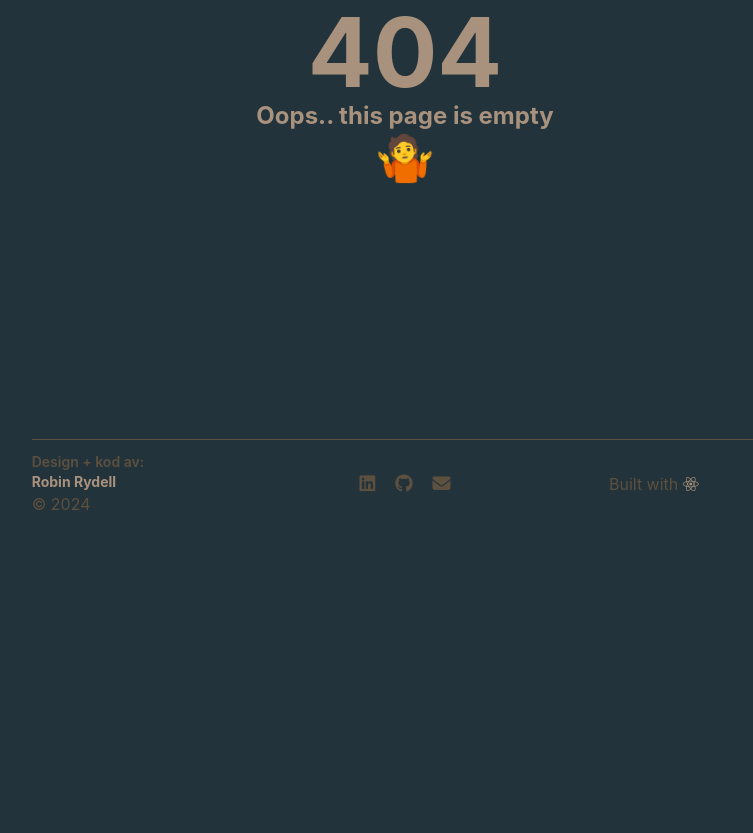
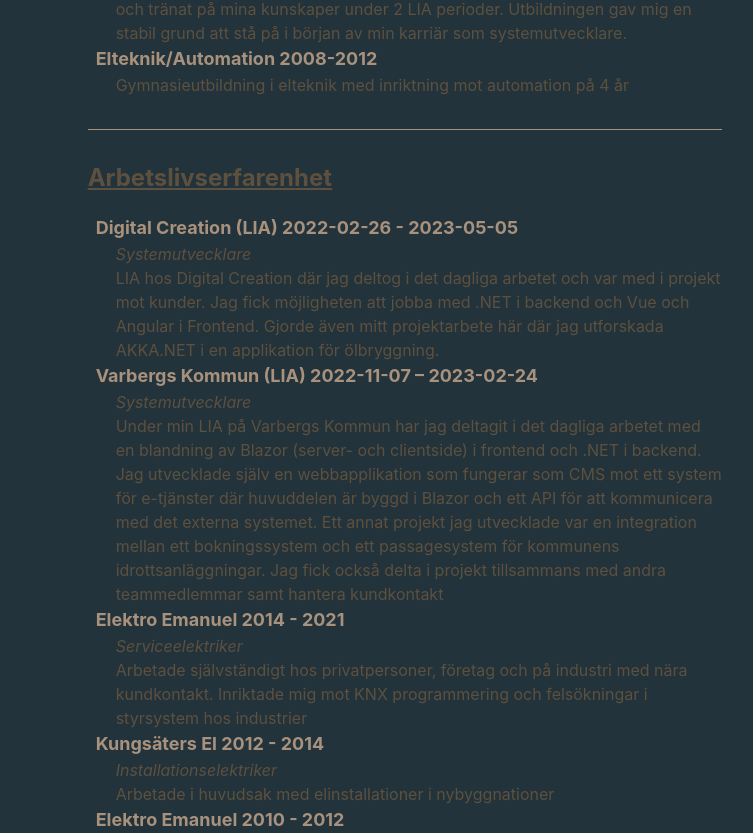
Before and after one commit to hoprob/RobinRydell, a React (Create React App) app: page /resume in a window 1280 px wide. Before the commit this address had no page. Shown: the part 267-1100 px from the top of the page, without its empty margins (235-988 px from the left). Before the commit the page ends 803 px from the top, so only its background shows below. Built offline with nearby package versions, Linux system fonts and the light colour scheme.

Commit message:
feat: add resume page.

```diff
--- a/src/App.js
+++ b/src/App.js
@@ -5,6 +5,7 @@
 import { useState, useEffect } from 'react';
 import {Routes, Route} from 'react-router-dom';
 import NoMatch from './components/NoMatch';
+import Resume from './Pages/Resume';
 
 function App() {
   return (
@@ -13,6 +14,7 @@
       <main className="pt-16 z-0 pb-10">
           <Routes>
             <Route path="/" element={<Home/>}/>
+            <Route path="/resume" element={<Resume/>}/>
             <Route path="*" element={<NoMatch/>}/>
           </Routes>
       </main>
--- /dev/null
+++ b/src/Pages/Resume.js
@@ -0,0 +1,17 @@
+import Education from "../components/Education";
+import WorkExperience from "../components/WorkExperience";
+
+function Resume() {
+  return (
+    <div className="w-100 flex justify-center">
+      <div className="px-14 w-10/12 md:w-9/12 lg:w-4/6 xl:w-7/12">
+        <Education></Education>
+
+        <hr className="text-info my-8"></hr>
+        <WorkExperience></WorkExperience>
+      </div>
+    </div>
+  );
+}
+
+export default Resume;
--- /dev/null
+++ b/src/components/Education.js
@@ -0,0 +1,17 @@
+import EducationItem from "./EducationItem";
+
+function Education(){
+        return(
+            <div className="">
+                <h3 className="mb-5 text-2xl font-bold text-secondary underline">Utbildning</h3>
+                    <EducationItem educationInfo={{text: 'Utbildningen gav mig breda kunskaper inom både frontend och backend. Under de kurser jag läst har jag bland annat gått igenom grundläggande och avancerad programmering i C# och .NET, agila arbetsmetoder, databaser med fokus på SQL, systemtestning, API:er, Webbutveckling och MVC. Under utbildningen har jag också gjort projekt i både Angular och React samt utövat och tränat på mina kunskaper under 2 LIA perioder. Utbildningen gav mig en stabil grund att stå på i början av min karriär som systemutvecklare.'
+                    , title: 'Systemutvecklare .NET', years: '2021-2023', instutiution: 'Campus Varberg', icon: 'fa-solid fa-code'}}></EducationItem>
+                    <EducationItem educationInfo={{title:"Elteknik/Automation", years: "2008-2012",
+                    instutution: "Pederskrivares gymnasieskola , Varberg",
+                    text: "Gymnasieutbildning i elteknik med inriktning mot automation på 4 år"}}>
+                    </EducationItem>
+            </div>
+        );
+    }
+
+export default Education;
--- /dev/null
+++ b/src/components/EducationItem.js
@@ -0,0 +1,16 @@
+function EducationItem({icon, educationInfo}){
+    return(
+        <div className="text-secondary">
+                        <div className="flex flex-row items-center text-info">
+                            <i className={`${icon} me-2`}></i><h5 className="text-lg font-bold">{educationInfo.title} {educationInfo.years}</h5>
+                        </div>
+                        <div className="ms-7">
+                        <i>{educationInfo.institution}</i>
+                        <p>{educationInfo.text}</p>
+                        </div>
+
+                    </div>
+    );
+}
+
+export default EducationItem;
--- a/src/components/Header.js
+++ b/src/components/Header.js
@@ -8,8 +8,8 @@
           <NavLink to="/">{"<RobinRydell/>"}</NavLink>
         </div>
         <div className="navmenu text-info flex items-center space-x-4">
-          {/* <a href="#">About</a>
-          <a href="#">Project</a>
+          <NavLink to="/resume">CV</NavLink>
+          {/*<a href="#">Project</a>
           <a href="#">Resumé</a>
           <a href="#">Contact</a> */}
         </div>
--- /dev/null
+++ b/src/components/WorkExperience.js
@@ -0,0 +1,41 @@
+import WorkExperienceItem from "./WorkExperienceItem";
+
+function WorkExperience() {
+  return (
+    <div>
+      <h3 className="mb-5 text-2xl font-bold text-secondary underline">Arbetslivserfarenhet</h3>
+      <WorkExperienceItem
+      workExpInfo = {{company: "Digital Creation (LIA)", years: "2022-02-26 - 2023-05-05",
+      title: "Systemutvecklare",
+      text: "LIA hos Digital Creation där jag deltog i det dagliga arbetet och var med i projekt mot kunder. Jag fick möjligheten att jobba med .NET i backend och Vue och Angular i Frontend. Gjorde även mitt projektarbete här där jag utforskada AKKA.NET i en applikation för ölbryggning.",
+      icon: "fa-solid fa-laptop"}}>
+      </WorkExperienceItem>
+      <WorkExperienceItem
+      workExpInfo = {{company: "Varbergs Kommun (LIA)", years: "2022-11-07 – 2023-02-24",
+      title: "Systemutvecklare",
+      text: "Under min LIA på Varbergs Kommun har jag deltagit i det dagliga arbetet med en blandning av Blazor (server- och clientside) i frontend och .NET i backend. Jag utvecklade själv en webbapplikation som fungerar som CMS mot ett system för e-tjänster där huvuddelen är byggd i Blazor och ett API för att kommunicera med det externa systemet. Ett annat projekt jag utvecklade var en integration mellan ett bokningssystem och ett passagesystem för kommunens idrottsanläggningar. Jag fick också delta i projekt tillsammans med andra teammedlemmar samt hantera kundkontakt",
+      icon: "fa-solid fa-laptop"}}>
+      </WorkExperienceItem>
+      <WorkExperienceItem
+      workExpInfo = {{company: "Elektro Emanuel", years: "2014 - 2021",
+      title: "Serviceelektriker",
+      text: "Arbetade självständigt hos privatpersoner, företag och på industri med nära kundkontakt. Inriktade mig mot KNX programmering och felsökningar i styrsystem hos industrier",
+      icon: "fa-solid fa-bolt"}}>
+      </WorkExperienceItem>
+      <WorkExperienceItem
+      workExpInfo = {{company: "Kungsäters El", years: "2012 - 2014",
+      title: "Installationselektriker",
+      text: "Arbetade i huvudsak med elinstallationer i nybyggnationer",
+      icon: "fa-solid fa-bolt"}}>
+      </WorkExperienceItem>
+      <WorkExperienceItem
+      workExpInfo = {{company: "Elektro Emanuel", years: "2010 - 2012",
+      title: "Lärling Installationselektriker",
+      text: "Arbetade med diverse elinstallationer i lärande syfte.",
+      icon: "fa-solid fa-bolt"}}>
+      </WorkExperienceItem>
+    </div>
+  );
+}
+
+export default WorkExperience;
--- /dev/null
+++ b/src/components/WorkExperienceItem.js
@@ -0,0 +1,18 @@
+function WorkExperienceItem({icon, workExpInfo}){
+    return(
+        <div className="text-secondary">
+      <div className="flex flex-row items-center text-info">
+        <i className={`${icon} me-2`}></i>
+        <h5 className="text-lg font-bold">
+          {workExpInfo.company} {workExpInfo.years}
+        </h5>
+      </div>
+      <div className="ms-7">
+        <i>{workExpInfo.title}</i>
+        <p>{workExpInfo.text}</p>
+      </div>
+    </div>
+    );
+}
+
+export default WorkExperienceItem;
```
